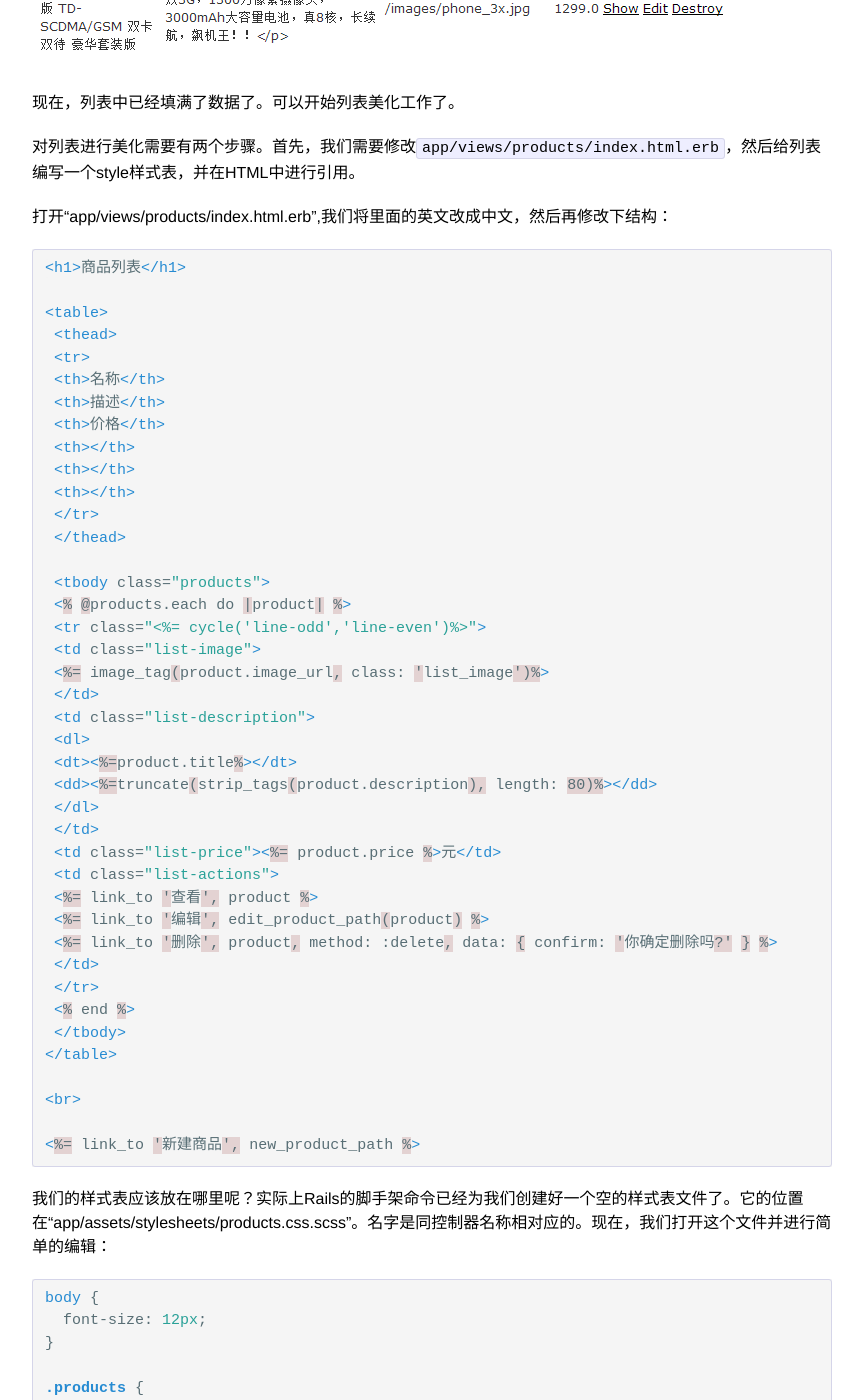
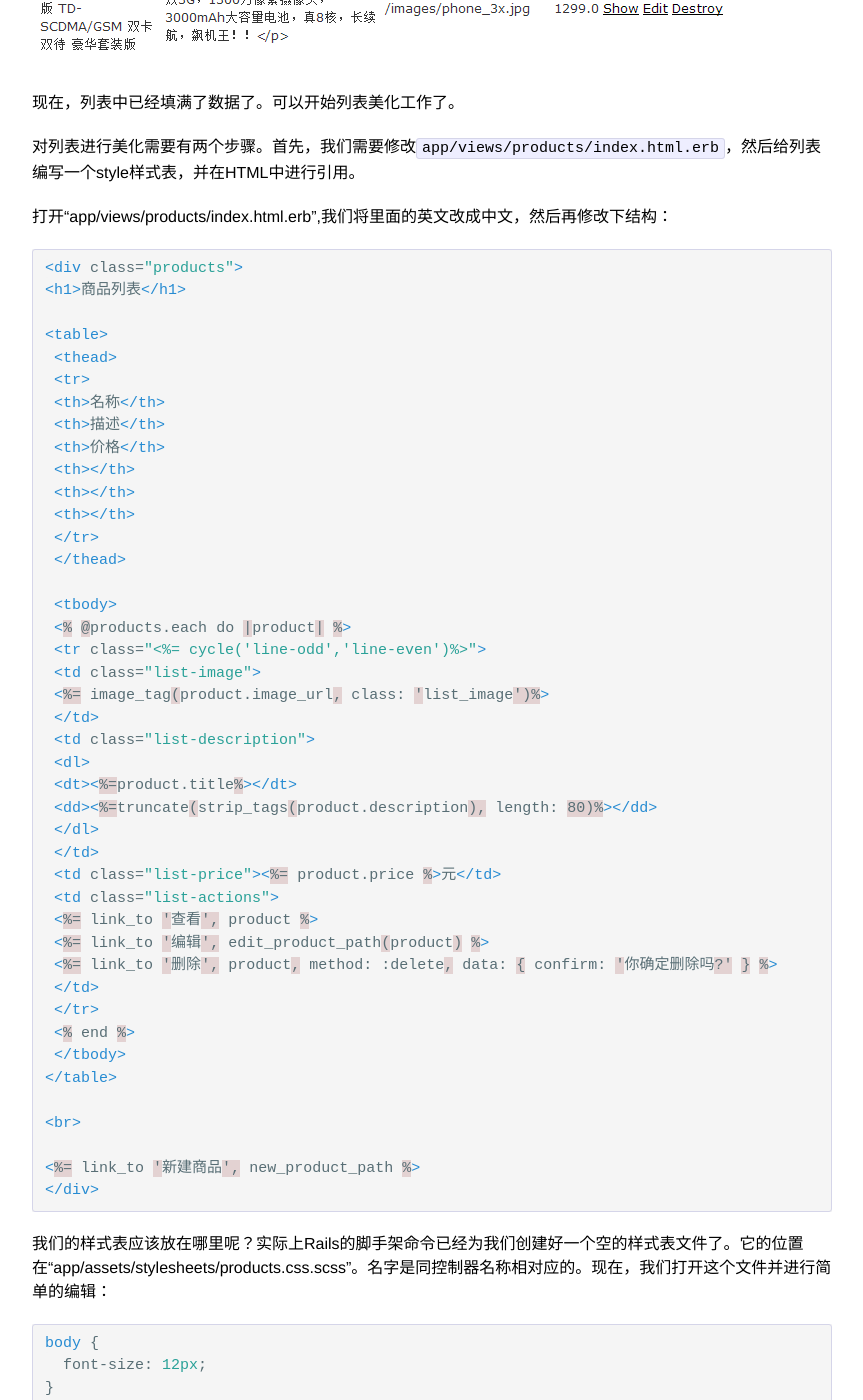
Before and after one commit to molezzz/rails_lesson, a Jekyll site: the page built from shop_doc/_posts/2014-07-15-the-beginning-1-day.markdown, in a window 1280 px wide and 1400 px high, scrolled down 12227 px. Shown: the whole window, without its empty margins (208-1071 px from the left). Built offline with Jekyll 4.4.1, drawn with Linux system fonts in a browser that asks for light colours; Markdown is read by kramdown in place of the engine named in the settings.

Commit message:
修正第一天中的错误

````diff
--- a/shop_doc/_posts/2014-07-15-the-beginning-1-day.markdown
+++ b/shop_doc/_posts/2014-07-15-the-beginning-1-day.markdown
@@ -249,6 +249,7 @@ rake db:seed
 打开“app/views/products/index.html.erb”,我们将里面的英文改成中文，然后再修改下结构：
 
 ``` html
+<div class="products">
 <h1>商品列表</h1>
 
 <table>
@@ -263,7 +264,7 @@ rake db:seed
  </tr>
  </thead>
 
- <tbody class="products">
+ <tbody>
  <% @products.each do |product| %>
  <tr class="<%= cycle('line-odd','line-even')%>">
  <td class="list-image">
@@ -289,6 +290,7 @@ rake db:seed
 <br>
 
 <%= link_to '新建商品', new_product_path %>
+</div>
 ```
 
 我们的样式表应该放在哪里呢？实际上Rails的脚手架命令已经为我们创建好一个空的样式表文件了。它的位置在“app/assets/stylesheets/products.css.scss”。名字是同控制器名称相对应的。现在，我们打开这个文件并进行简单的编辑：
@@ -518,7 +520,7 @@ body {
 
   > 选择框
 
-* select_date, select_datetime
+* select\_date, select\_datetime
 
   > Rails特有的日期时间选择框
 
````
Also changed, not shown: 1 other file.
